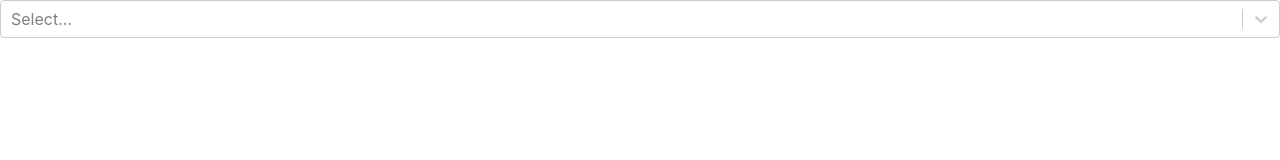
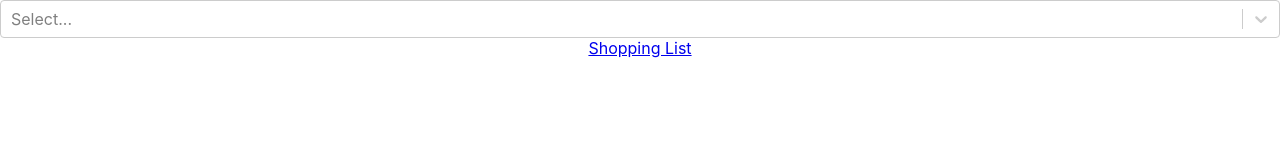
Before and after one commit to theduynguyen/shopping-list, a React (Create React App) app: page / in a window 1280 px wide. Shown: the top 160 px of the page. Built offline with nearby package versions, Linux system fonts and the light colour scheme.

Commit message:
First version app

```diff
--- a/package.json
+++ b/package.json
@@ -8,6 +8,7 @@
     "@testing-library/user-event": "^12.2.2",
     "react": "^17.0.1",
     "react-dom": "^17.0.1",
+    "react-router-dom": "^5.2.0",
     "react-scripts": "4.0.1",
     "react-select": "^3.1.1",
     "sass": "^1.29.0",
--- a/src/App.js
+++ b/src/App.js
@@ -1,60 +1,19 @@
-import React, { useState, useEffect } from 'react'
-import Select from 'react-select'
+import React, { useState } from 'react'
+import { Route, Switch, Link } from 'react-router-dom'
 
-import database from './Database'
+import database, { groupByType } from './Database'
+import RecipeList from './RecipeList'
+import IngredientList from './IngredientList'
 
 import './App.scss'
 
-const RecipeList = props => {
-  const options = Object.keys(database).map(recipe => {
-    return { value: recipe, label: recipe }
-  })
-
-  return (
-    <main>
-      <Select
-        isMulti
-        name='Recipes'
-        options={options}
-        className='basic-multi-select'
-        classNamePrefix='select'
-        onChange={selected => props.setRecipes(selected)}
-      />
-    </main>
-  )
-}
-
-const IngredientListElement = props => {
-  return (
-    <main>
-      {props.ingredientList.map(x => (
-        <div>{x}</div>
-      ))}
-    </main>
-  )
-}
-
-const IngredientList = props => {
-  return (
-    <main>
-      {props.selectedRecipes.map(recipe => (
-        <IngredientListElement ingredientList={database[recipe.value]} />
-      ))}
-    </main>
-  )
-}
-
 const App = props => {
-  const [selectedRecipes, setSelectedRecipes] = useState([])
-
-  useEffect(() => {
-    console.log(selectedRecipes)
-  }, [selectedRecipes])
-
   return (
     <div className='App'>
-      <RecipeList setRecipes={setSelectedRecipes} />
-      <IngredientList selectedRecipes={selectedRecipes} />
+      <Switch>
+        <Route path='/' component={RecipeList} exact />
+        <Route path='/shopping' component={IngredientList} />
+      </Switch>
     </div>
   )
 }
--- a/src/Database.js
+++ b/src/Database.js
@@ -1,8 +1,185 @@
 const database = {
-  Zucchinipuffer: ['a', 'b', 'c'],
-  'Spaghetti Bolognese': ['d', 'e', 'f'],
-  Couscous: ['g', 'h', 'i'],
-  Brot: ['e', 'p']
+  Zucchinipuffer: {
+    type: 'Gericht',
+    ingredients: ['Eier', 'Zucchini', 'Kartoffeln', 'Minze', 'Petersilie']
+  },
+  'Spaghetti Bolognese': {
+    type: 'Gericht',
+    ingredients: ['Spaghetti', 'Passierte Tomaten', 'Möhren', 'Hack']
+  },
+  Abendbrot: {
+    type: 'Gericht',
+    ingredients: ['Brot', 'Schmier', 'Gewürzgurken', 'Tomaten', 'Wurst / Käse']
+  },
+  Galette: {
+    type: 'Gericht',
+    ingredients: ['Buchweizenmehl', 'Lauch', 'Lachs', 'Zitrone', 'Käse']
+  },
+  Linsenbuletten: {
+    type: 'Gericht',
+    ingredients: [
+      'Rote Linsen',
+      'Zwiebeln',
+      'Eier',
+      'Panniermehl',
+      'Tomatenmark',
+      'Salat'
+    ]
+  },
+  Kürbissuppe: {
+    type: 'Gericht',
+    ingredients: ['Kürbis', 'Lauch', 'Kartoffeln', 'Milch', 'Brot']
+  },
+  Hommous: {
+    type: 'Gericht',
+    ingredients: [
+      'Kichererbsen',
+      'Knoblauch',
+      'Tahina',
+      'Limetten',
+      'Brot',
+      'Tomaten',
+      'Gurken',
+      'Paprika'
+    ]
+  },
+  Zucchinisuppe: {
+    type: 'Gericht',
+    ingredients: [
+      'Zucchini',
+      'Zwiebeln',
+      'Gemüsebrühe',
+      'Kräuterfrischkäse',
+      'Zitrone'
+    ]
+  },
+  'Birnen Bohnen und Speck': {
+    type: 'Gericht',
+    ingredients: [
+      'Kartoffeln',
+      'Zwiebeln',
+      'Gemüsebrühe',
+      'Birnen',
+      'Bohnen',
+      'Speck'
+    ]
+  },
+  'Hähnchen Xao': {
+    type: 'Gericht',
+    ingredients: ['Tofu Xao', 'Brokkoli', 'Paprika']
+  },
+  Spargel: {
+    type: 'Gericht',
+    ingredients: ['Spargel', 'Kartoffeln', 'Schinken']
+  },
+  Pizza: {
+    type: 'Gericht',
+    ingredients: [
+      'Hefe',
+      'Mehl',
+      'Mozzarella',
+      'Mais',
+      'Champignons',
+      'Passierte Tomaten',
+      'Paprika'
+    ]
+  },
+  Brot: {
+    type: 'Frühstück',
+    ingredients: ['Brot']
+  },
+  Wurst: {
+    type: 'Frühstück',
+    ingredients: ['Wurst']
+  },
+  Pfannkuchen: {
+    type: 'Frühstück',
+    ingredients: ['Eier', 'Mehl', 'Milch', 'Schinken', 'Apfel']
+  },
+  Zwiebeln: {
+    type: 'Evergreens',
+    ingredients: ['Zwiebeln']
+  },
+  Eier: {
+    type: 'Evergreens',
+    ingredients: ['Eier']
+  },
+  Butter: {
+    type: 'Evergreens',
+    ingredients: ['Butter']
+  },
+  Mehl: {
+    type: 'Evergreens',
+    ingredients: ['Mehl']
+  },
+  Pasta: {
+    type: 'Evergreens',
+    ingredients: ['Pasta']
+  },
+  Bratöl: {
+    type: 'Evergreens',
+    ingredients: ['Bratöl']
+  },
+  Olivenöl: {
+    type: 'Evergreens',
+    ingredients: ['Olivenöl']
+  },
+  'Bohnen in Tomatensosse': {
+    type: 'Evergreens',
+    ingredients: ['Bohnen in Tomatensosse']
+  },
+  'Passierte Tomaten': {
+    type: 'Evergreens',
+    ingredients: ['Passierte Tomaten']
+  },
+  Tomaten: {
+    type: 'Evergreens',
+    ingredients: ['Tomaten']
+  },
+  Apfel: {
+    type: 'Obst',
+    ingredients: ['Apfel']
+  },
+  Bananen: {
+    type: 'Obst',
+    ingredients: ['Bananen']
+  },
+  Birnen: {
+    type: 'Obst',
+    ingredients: ['Birnen']
+  },
+  Erdbeeren: {
+    type: 'Obst',
+    ingredients: ['Erdbeeren']
+  },
+  Himbeeren: {
+    type: 'Obst',
+    ingredients: ['Himbeeren']
+  },
+  Nektarinen: {
+    type: 'Obst',
+    ingredients: ['Nektarinen']
+  },
+  Trauben: {
+    type: 'Obst',
+    ingredients: ['Trauben']
+  }
+}
+
+export function groupByType (db) {
+  const recipeList = Object.entries(db)
+
+  const grouped = recipeList.reduce((acc, [recipe, meta]) => {
+    if (!(meta.type in acc)) {
+      acc[meta.type] = []
+    }
+    acc[meta.type].push(recipe)
+    acc[meta.type].sort()
+
+    return acc
+  }, {})
+
+  return grouped
 }
 
 export default database
--- /dev/null
+++ b/src/IngredientList.js
@@ -0,0 +1,33 @@
+import React from 'react'
+import { Link } from 'react-router-dom'
+
+import database from './Database'
+
+const IngredientListElement = props => {
+  return <div className='IngredientListElement'>{props.ingredient}</div>
+}
+
+const IngredientList = props => {
+  const selectedRecipes = props.location.selectedRecipes
+    ? props.location.selectedRecipes
+    : []
+
+  let shoppingList = selectedRecipes.map(
+    recipe => database[recipe.value]['ingredients']
+  )
+  if (shoppingList.length > 0) {
+    shoppingList = shoppingList.flat()
+    shoppingList = Array.from(new Set(shoppingList))
+  }
+
+  return (
+    <main>
+      {shoppingList.map((x, idx) => (
+        <IngredientListElement key={idx} ingredient={x} />
+      ))}
+      <Link to='/'>Back</Link>
+    </main>
+  )
+}
+
+export default IngredientList
--- /dev/null
+++ b/src/RecipeList.js
@@ -0,0 +1,45 @@
+import React, { useState } from 'react'
+import Select from 'react-select'
+import { Link } from 'react-router-dom'
+
+import database, { groupByType } from './Database'
+
+const RecipeList = props => {
+  const [selectedRecipes, setSelectedRecipes] = useState([])
+
+  const recipesGrouped = groupByType(database)
+
+  const optionsGrouped = Object.entries(recipesGrouped).map(
+    ([group, items]) => {
+      return {
+        label: group,
+        options: items.map(x => {
+          return { label: x, value: x }
+        })
+      }
+    }
+  )
+
+  return (
+    <main>
+      <Select
+        isMulti
+        name='Recipes'
+        options={optionsGrouped}
+        className='basic-multi-select'
+        classNamePrefix='select'
+        onChange={selected => setSelectedRecipes(selected)}
+      />
+      <Link
+        to={{
+          pathname: '/shopping',
+          selectedRecipes: selectedRecipes
+        }}
+      >
+        Shopping List
+      </Link>
+    </main>
+  )
+}
+
+export default RecipeList
--- a/src/index.js
+++ b/src/index.js
@@ -1,17 +1,20 @@
-import React from 'react';
-import ReactDOM from 'react-dom';
-import './index.css';
-import App from './App';
-import reportWebVitals from './reportWebVitals';
+import React from 'react'
+import ReactDOM from 'react-dom'
+import { BrowserRouter } from 'react-router-dom'
+import './index.css'
+import App from './App'
+import reportWebVitals from './reportWebVitals'
 
 ReactDOM.render(
   <React.StrictMode>
-    <App />
+    <BrowserRouter>
+      <App />
+    </BrowserRouter>
   </React.StrictMode>,
   document.getElementById('root')
-);
+)
 
 // If you want to start measuring performance in your app, pass a function
 // to log results (for example: reportWebVitals(console.log))
 // or send to an analytics endpoint. Learn more: https://bit.ly/CRA-vitals
-reportWebVitals();
+reportWebVitals()
```
Also changed, not shown: 1 other file (tests, documents, lock files or other folders).
